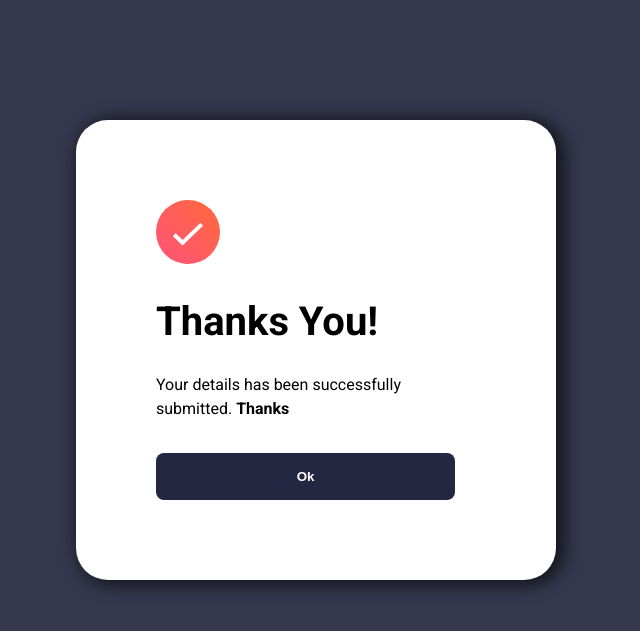
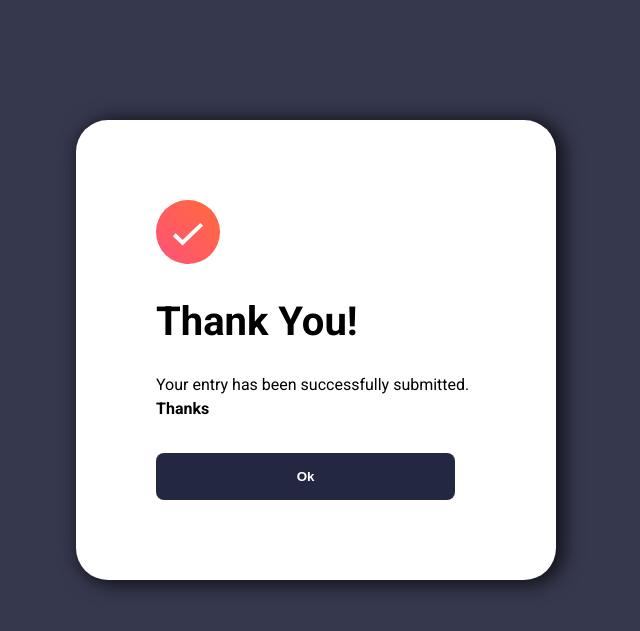
Before and after one commit to sourya-poudel/Ankuram-Robot-Admin-Panel, a Flask app: template templates/success.html in a window 1280 px wide. Shown: the top 631 px of the page, without its empty margins (324-964 px from the left). Run offline with Flask 3, Linux system fonts and the light colour scheme; the template is opened without the code that fills it, so the values that code supplies are empty.

Commit message:
Update success.html

```diff
--- a/templates/success.html
+++ b/templates/success.html
@@ -22,8 +22,8 @@
         <img src="{{ url_for('static', filename='images/icon-success.svg') }}" alt="">
       </div>
       <div class="success-content">
-        <h1>Thanks You!</h1>
-        <p>Your details has been successfully submitted. <span>Thanks</span></p>
+        <h1>Thank You!</h1>
+        <p>Your entry has been successfully submitted. <span>Thanks</span></p>
       </div>
       <a href="/">
       <button>Ok</button>
```
